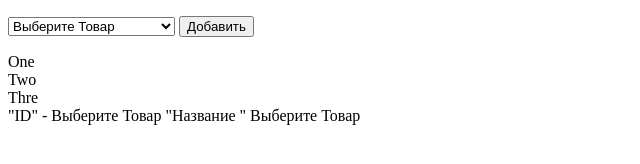
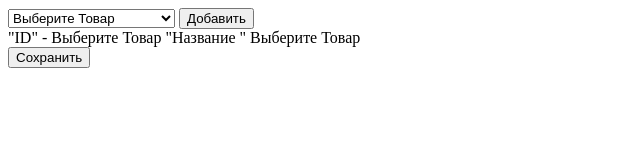
Before and after one commit to gunaevart/rest_api, a website: page client/app.html in a window 1280 px wide. Both pictures are taken after a click on the button "Добавить". Shown: the whole page, without its empty margins (0-640 px from the left). Drawn offline with Linux system fonts and the light colour scheme.

Commit message:
Добавление и сохранение

```diff
--- a/client/app.html
+++ b/client/app.html
@@ -9,7 +9,6 @@
 <body>
 
     <main id="main">
-        <p>
             <select id="select">
                 <option selected disabled>Выберите Товар</option>
                 <option value="1">Плуг навесной 2-20</option>
@@ -18,24 +17,26 @@
                 <option value="4">Отвал коммунальный</option>
            </select>
            <button id="add">Добавить</button>
-        </p>
-        <div id="order">
-            <div class="item">One</div>
-            <div class="item">Two</div>
-            <div class="item">Thre</div>
-        </div>
+        <div id="order"></div>
+            <button id="save">Сохранить</button>
     </main>
-    <script>
+    <script defer>
         let order = document.querySelector('#order')
         let add = document.querySelector('#add')
+        let save = document.querySelector('#save')
         let select = document.querySelector('#select')
 
-
+        let mass = []
         add.addEventListener('click', (e) => {
             let txt = select.options[select.selectedIndex].text
+            order.innerHTML += `<div class="item">"ID" - ${select.value} "Название " ${txt}<br></div>`
+            return mass.push(txt)
+        })
 
-            order.innerHTML += `<div class="item">"ID" - ${select.value} "Название " ${txt}<br></div>`
-        })
+            save.addEventListener('click', () => {
+
+                console.log(mass)
+            })
 
         let item = document.querySelectorAll('.item')
         let a = []
@@ -44,8 +45,6 @@
          console.log(div.textContent)
             a.push(div.textContent)
         })
-        console.log(a)
-
 
 
 
```
